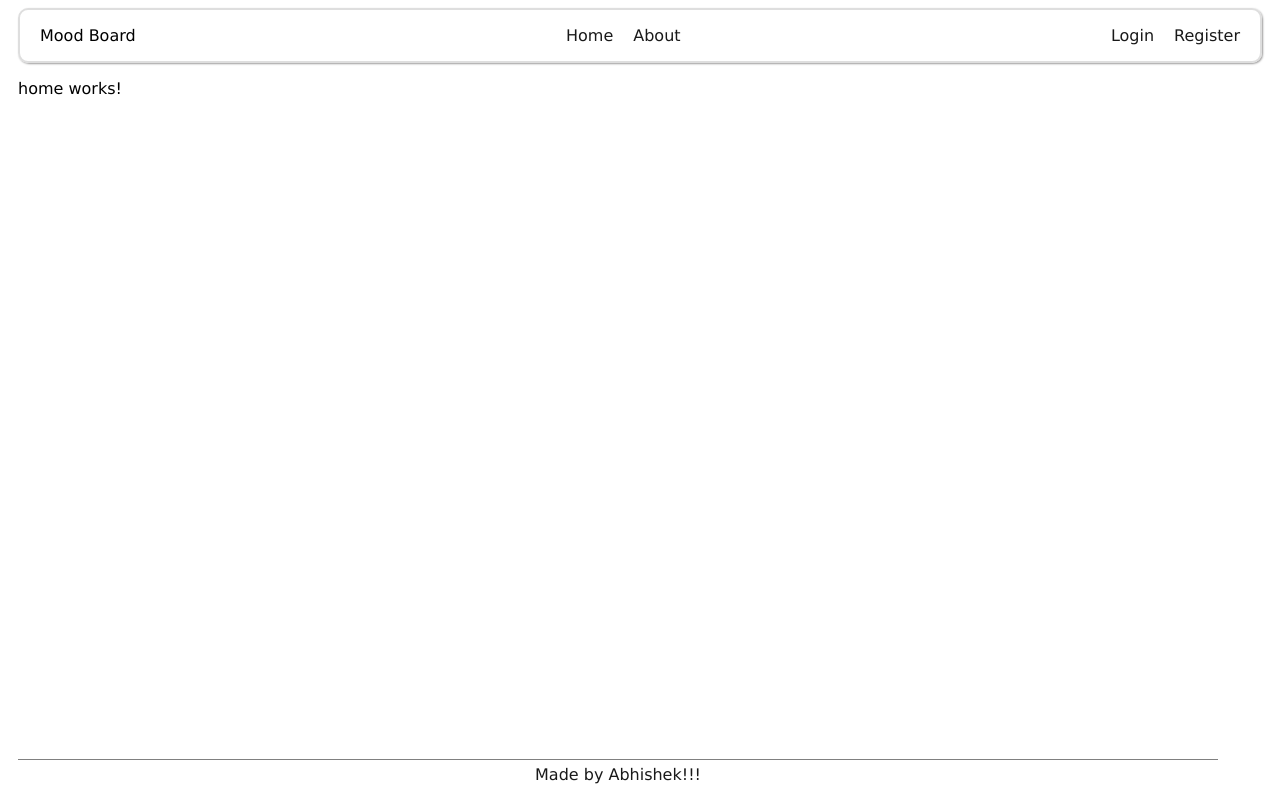
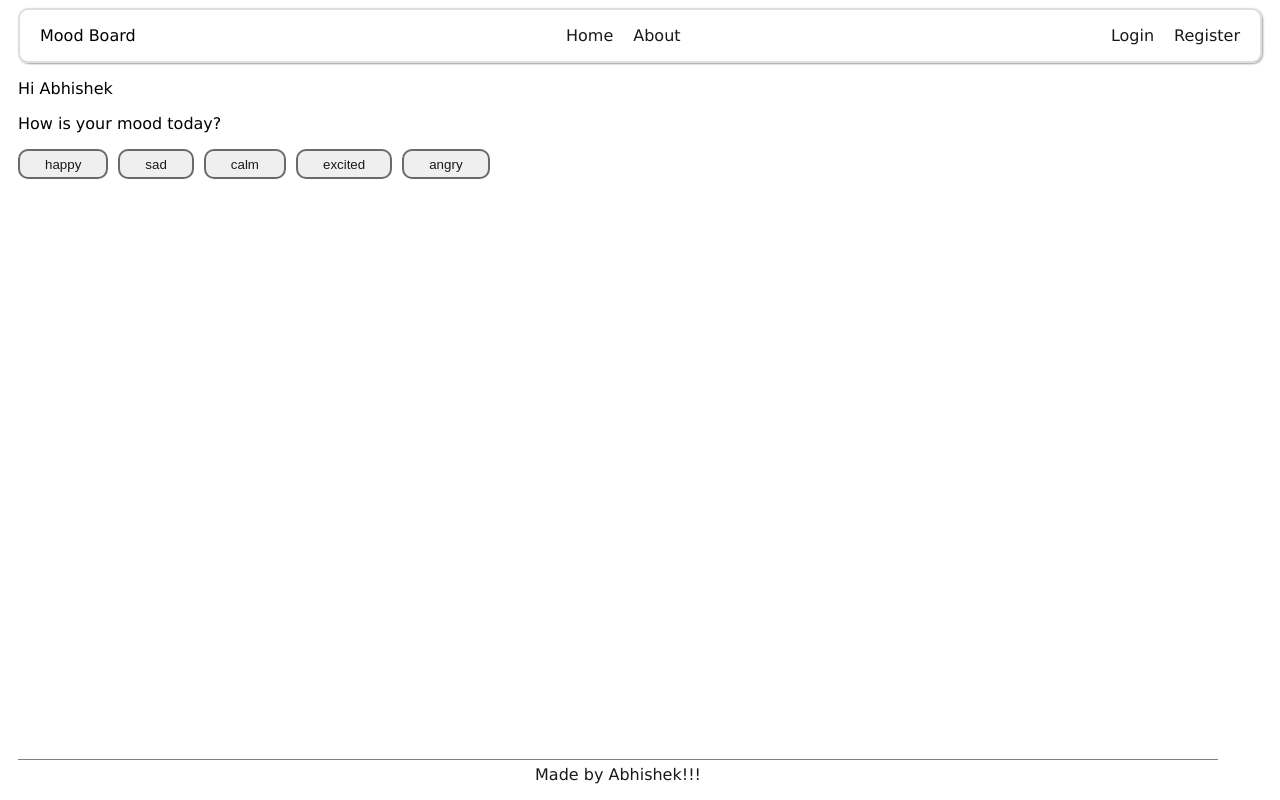
Before and after one commit to abhishek-2k23/Mood-Board, an Angular app: page / in a window 1280 px wide. Built offline with nearby package versions, Linux system fonts and the light colour scheme.

Commit message:
add moods button and text based on mood selection

```diff
--- a/src/app/layout/home/home.component.css
+++ b/src/app/layout/home/home.component.css
@@ -0,0 +1,13 @@
+.mood-buttons{
+    display: flex;
+    gap: 10px;
+}
+.mood-button{
+    padding: 0 25px;
+    height: 30px;
+    border: 2px solid rgb(105, 106, 107);
+    border-radius: 10px;
+    text-align: center;
+    color: var(--font-color);
+    cursor: pointer;
+}
--- a/src/app/layout/home/home.component.html
+++ b/src/app/layout/home/home.component.html
@@ -1 +1,11 @@
-<p>home works!</p>
+<div class="home">
+    <p> Hi {{username}}</p>
+    <p>How is your mood today?</p>
+    <div class="mood-buttons">
+        <button class="mood-button" *ngFor="let mood of moods" (click) = "selectMood(mood)">
+            {{mood}}
+        </button>
+    </div>
+    <p *ngIf="isMoodSelected">{{selectedMood}}</p>
+
+</div>
--- a/src/app/layout/home/home.component.ts
+++ b/src/app/layout/home/home.component.ts
@@ -1,12 +1,24 @@
+import { NgFor, NgIf } from '@angular/common';
 import { Component } from '@angular/core';
 
 @Component({
   selector: 'app-home',
   standalone: true,
-  imports: [],
+  imports: [NgFor, NgIf],
   templateUrl: './home.component.html',
   styleUrl: './home.component.css'
 })
 export class HomeComponent {
+  username = "Abhishek"
+  moods = [
+    'happy', 'sad', 'calm', 'excited', 'angry'
+  ]
+  isMoodSelected=false
+  selectedMood = ''
+
+  selectMood(mood:string):void {
+    this.isMoodSelected = true;
+    this.selectedMood = mood;
+  }
 
 }
```
